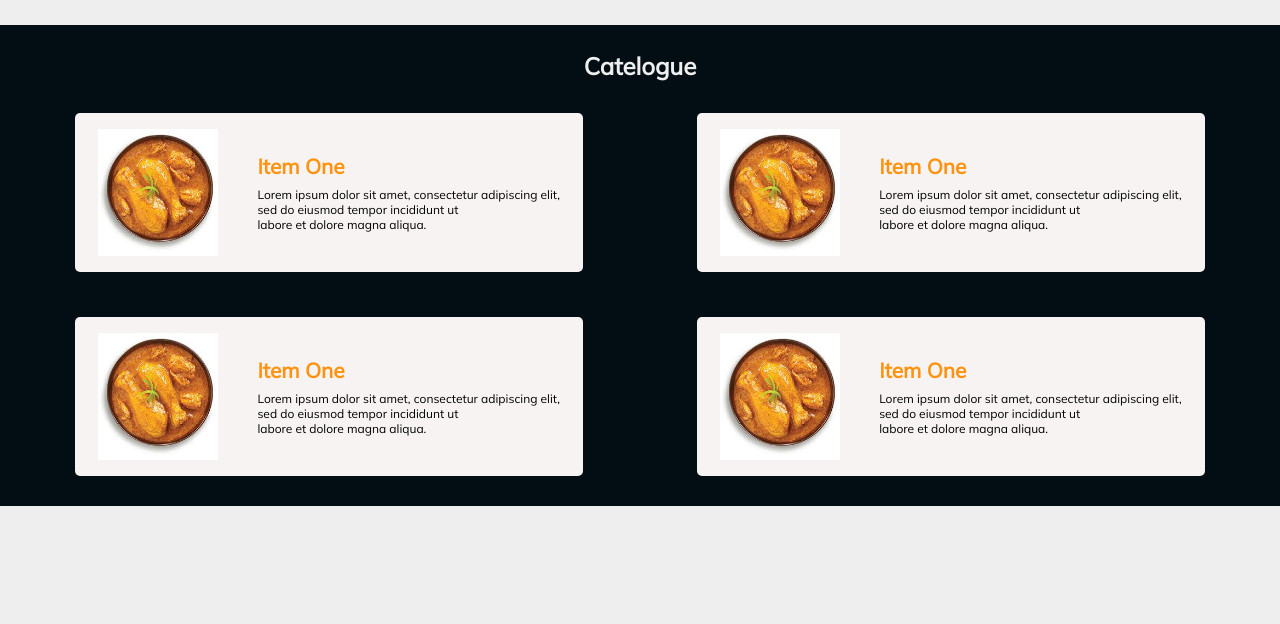
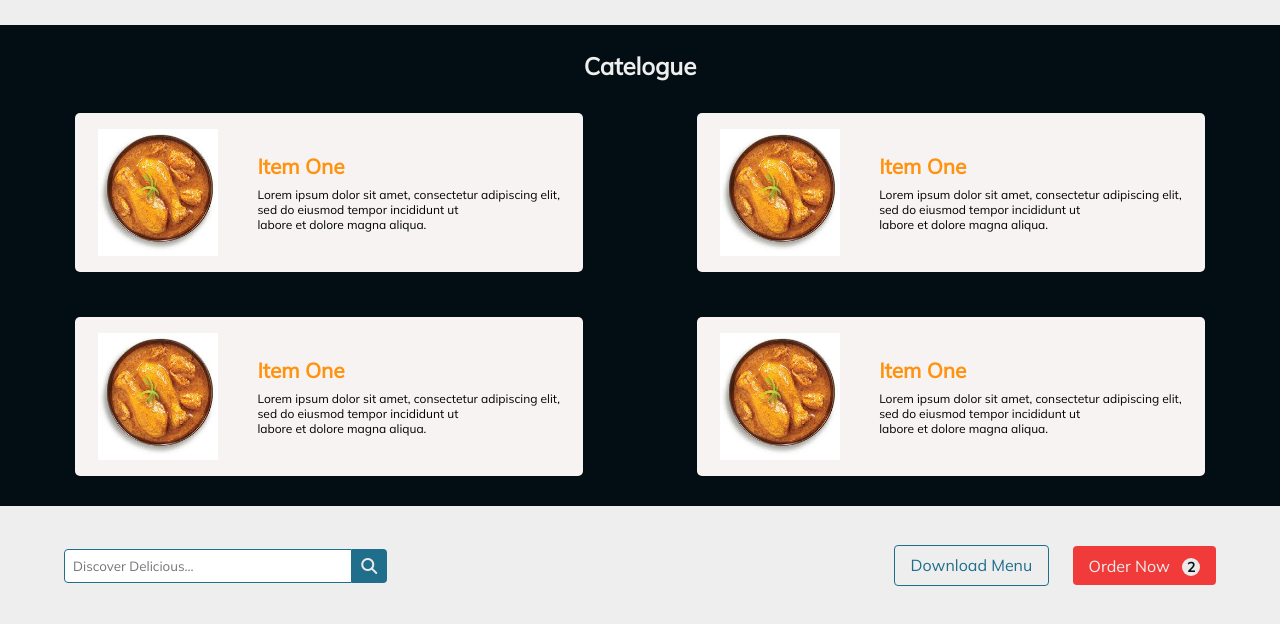
Before and after one commit to AnjanGitHub4/food-web, a website built with Vite: page index.html in a window 1280 px wide. Shown: the part 533-1157 px from the top of the page. Before the commit the page ends 1039 px from the top, so only its background shows below. Built offline with nearby package versions, Linux system fonts and the light colour scheme; files whose address does not match are found by name.

Commit message:
add some sections

```diff
--- a/index.html
+++ b/index.html
@@ -9,6 +9,10 @@
     <link rel="preconnect" href="https://fonts.googleapis.com">
     <link rel="preconnect" href="https://fonts.gstatic.com" crossorigin>
     <link href="https://fonts.googleapis.com/css2?family=Josefin+Sans&family=Mulish&display=swap" rel="stylesheet">
+    <!-- font-awesome-icon -->
+    <link rel="stylesheet" href="https://cdnjs.cloudflare.com/ajax/libs/font-awesome/6.4.2/css/all.min.css"
+      integrity="sha512-z3gLpd7yknf1YoNbCzqRKc4qyor8gaKU1qmn+CShxbuBusANI9QpRohGBreCFkKxLhei6S9CQXFEbbKuqLg0DA=="
+      crossorigin="anonymous" referrerpolicy="no-referrer" />
   </head>
   <body>
     <div id="app"> </div>
--- a/main.js
+++ b/main.js
@@ -81,5 +81,24 @@ document.querySelector("#app").innerHTML = `
             </div>
          </div>
       </section>
+      <!--- section recommendetion -->
+      <section class="section-recommend">
+         <div class="container">
+            <div class="search-box">
+               <div class="input-control">
+                  <input type="text" placeholder="Discover Delicious..." required />
+                  <i class="fa-solid fa-magnifying-glass"></i>
+               </div>
+               <div class="order-menu-control">
+                  <a class="btn btn-secondary">Download Menu</a>
+                  <a class="btn btn-primary">Order Now <span>2</span></a>
+               </div>
+            </div>
+            <div class="menu-list-button">
+
+            </div>
+         </div>
+      </section>
+
    </main>
 `;
--- a/style.css
+++ b/style.css
@@ -185,6 +185,64 @@ nav ul li a {
   font-size: .75rem;
 }
 
+/* section recommendetion */
+.section-recommend {
+  padding: 1rem 0;
+  height: 50vh;
+}
+.search-box {
+  margin-top: 1.5rem;
+  display: flex;
+  justify-content: space-between;
+  align-items: center;
+}
+.search-box .input-control {
+  width: 50%;
+}
+.input-control input {
+  position: relative;
+  border: none;
+  outline: none;
+  padding: .5rem .5rem;
+  width: 50%;
+  border: 1px solid #1F6E8C;
+  border-radius: .25rem;
+  border-top-right-radius: 0;
+  border-bottom-right-radius: 0;
+}
+.input-control .fa-magnifying-glass {
+  position: absolute;
+  background-color: #1F6E8C;
+  padding: .58rem .58rem;
+  border-top-right-radius: .25rem;
+  border-bottom-right-radius: .25rem;
+  color: #ede9e9;
+}
+.search-box .order-menu-control {
+  white-space: nowrap;
+}
+.search-box .order-menu-control a:first-child{
+  border-color: #1F6E8C;
+  color: #1F6E8C;
+}
+.search-box .order-menu-control a:last-child{
+  text-align: center;
+  margin-left: 1.2rem;
+  display: inline-block;
+}
+.search-box .order-menu-control a > span {
+  margin-left: .5rem;
+  text-align: center;
+  font-weight: bold;
+  width: 18px;
+  height: 18px;
+  font-size: .85rem;
+  background: #ede9e9;
+  border-radius: 50%;
+  color: #01151c;
+  display: inline-block;
+}
+
 
 /* mobile device media query */
 @media screen and (max-width:468px) {
```
